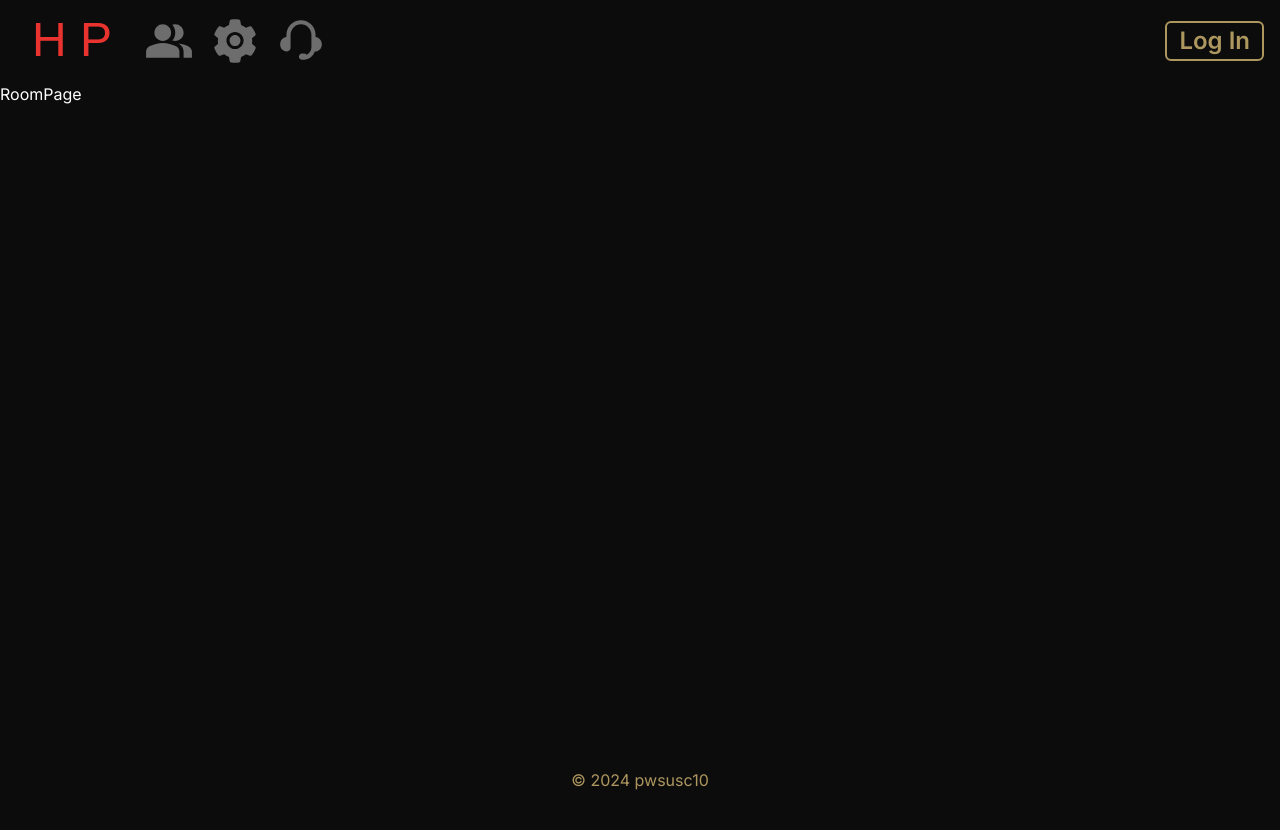
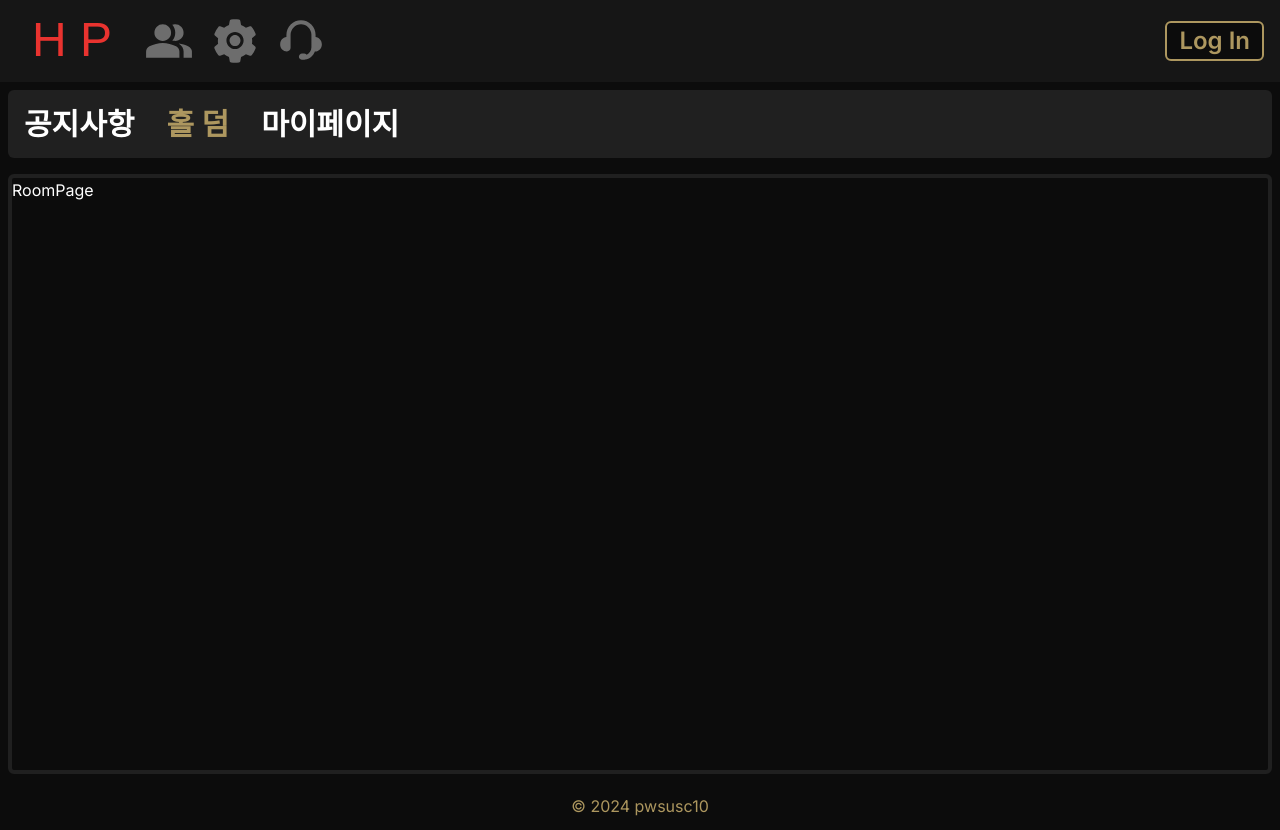
Before and after one commit to pwsusc10/Texas-Hold-em, a Next.js app: page /room in a window 1280 px wide. Before the commit the page ends 800 px from the top, so only its background shows below. Built offline with nearby package versions, Linux system fonts and the light colour scheme; no server answers; a web font is replaced by a local one.

Commit message:
design: page layout design

```diff
--- /dev/null
+++ b/src/app/(dashboard)/friend/page.tsx
@@ -0,0 +1,5 @@
+import React from 'react';
+
+export default function FriendPage() {
+  return <div>FriendPage</div>;
+}
--- /dev/null
+++ b/src/app/(dashboard)/my/layout.tsx
@@ -0,0 +1,11 @@
+import NavBar from '@/components/layout/NavBar';
+import React, { PropsWithChildren } from 'react';
+
+export default function layout({ children }: PropsWithChildren) {
+  return (
+    <div className="flex flex-col gap-4 h-full w-full">
+      <NavBar currentPage="my" />
+      <div className="grow border-4 border-deepdark rounded-md min-h-[75vh]">{children}</div>
+    </div>
+  );
+}
--- /dev/null
+++ b/src/app/(dashboard)/notice/layout.tsx
@@ -0,0 +1,11 @@
+import NavBar from '@/components/layout/NavBar';
+import React, { PropsWithChildren } from 'react';
+
+export default function layout({ children }: PropsWithChildren) {
+  return (
+    <div className="flex flex-col gap-4 h-full w-full">
+      <NavBar currentPage="notice" />
+      <div className="grow border-4 border-deepdark rounded-md min-h-[75vh]">{children}</div>
+    </div>
+  );
+}
--- /dev/null
+++ b/src/app/(dashboard)/room/layout.tsx
@@ -0,0 +1,11 @@
+import NavBar from '@/components/layout/NavBar';
+import React, { PropsWithChildren } from 'react';
+
+export default function layout({ children }: PropsWithChildren) {
+  return (
+    <div className="flex flex-col gap-4 h-full w-full">
+      <NavBar currentPage="room" />
+      <div className="grow border-4 border-deepdark rounded-md min-h-[75vh]">{children}</div>
+    </div>
+  );
+}
--- /dev/null
+++ b/src/app/(dashboard)/setting/page.tsx
@@ -0,0 +1,5 @@
+import React from 'react';
+
+export default function SettingPage() {
+  return <div>SettingPage</div>;
+}
--- a/src/components/layout/Footer.tsx
+++ b/src/components/layout/Footer.tsx
@@ -1,5 +1,5 @@
 import React from 'react';
 
 export default function Footer() {
-  return <footer className="text-center pt-8 pb-2 text-yellow">© 2024 pwsusc10</footer>;
+  return <footer className="text-center py-3 text-yellow">© 2024 pwsusc10</footer>;
 }
--- a/src/components/layout/Header.tsx
+++ b/src/components/layout/Header.tsx
@@ -6,7 +6,7 @@ import AuthButton from './AuthButton';
 
 export default function Header() {
   return (
-    <div className="sticky top-0 flex justify-between items-center p-4 ">
+    <div className="sticky top-0 flex justify-between items-center p-4 bg-secondary">
       <div className="flex gap-4">
         <h1 className={`${irish_grover.className} text-title text-5xl px-4`}>H P</h1>
         <Image src={'/images/friends.svg'} alt="Friends" width={50} height={50} />
--- a/src/components/layout/Main.tsx
+++ b/src/components/layout/Main.tsx
@@ -1,5 +1,5 @@
 import React from 'react';
 
 export default function Main({ children }: { children: React.ReactNode }) {
-  return <main className="mx-auto w-full grow ">{children}</main>;
+  return <main className="mx-auto w-full grow p-2">{children}</main>;
 }
--- a/tailwind.config.ts
+++ b/tailwind.config.ts
@@ -16,7 +16,8 @@ const config: Config = {
         yellow: '#AD975F'
       },
       borderColor: {
-        yellow: '#AD975F'
+        yellow: '#AD975F',
+        deepdark: '#202020'
       },
       fontFamily: {}
     }
```
